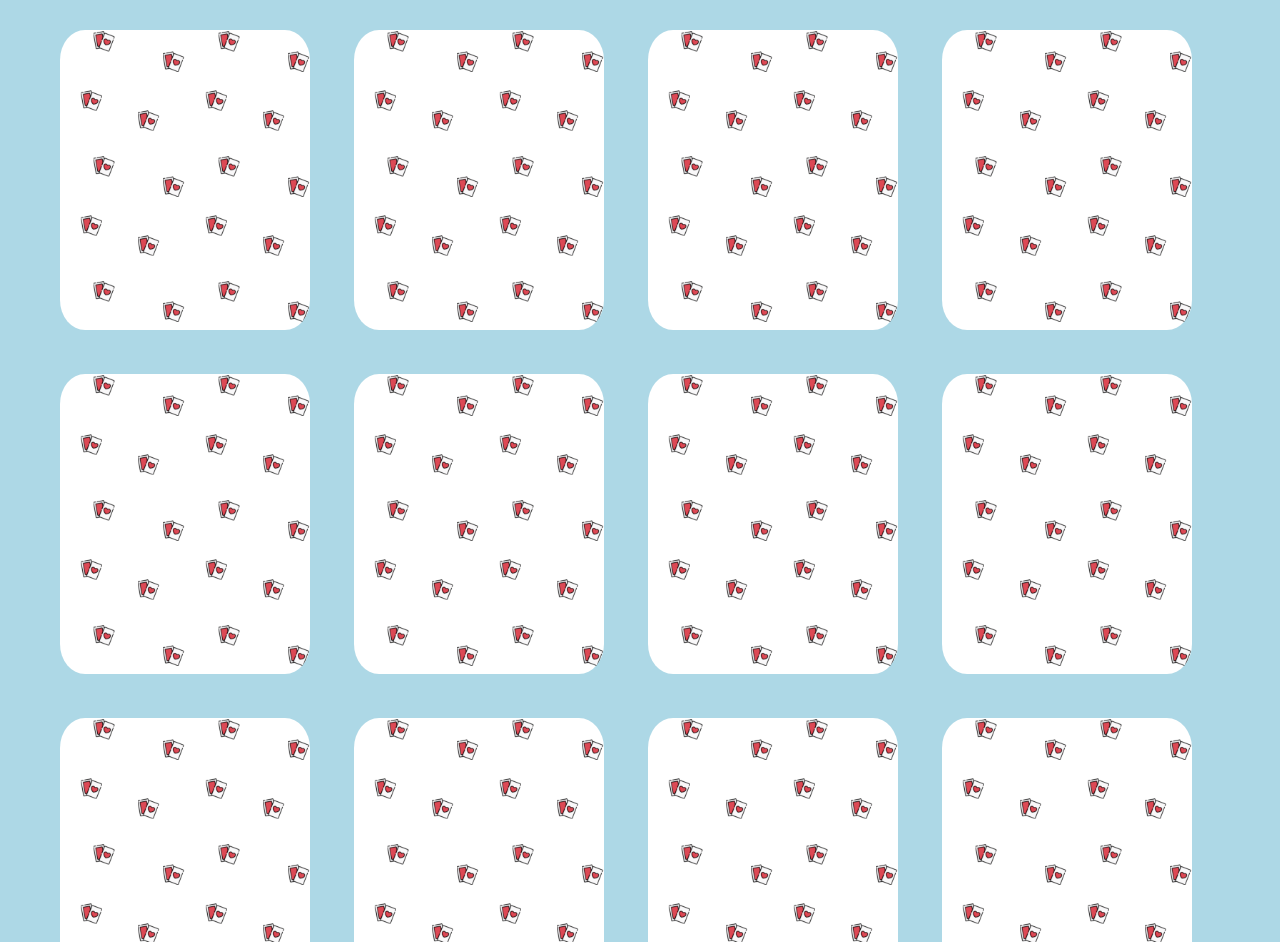
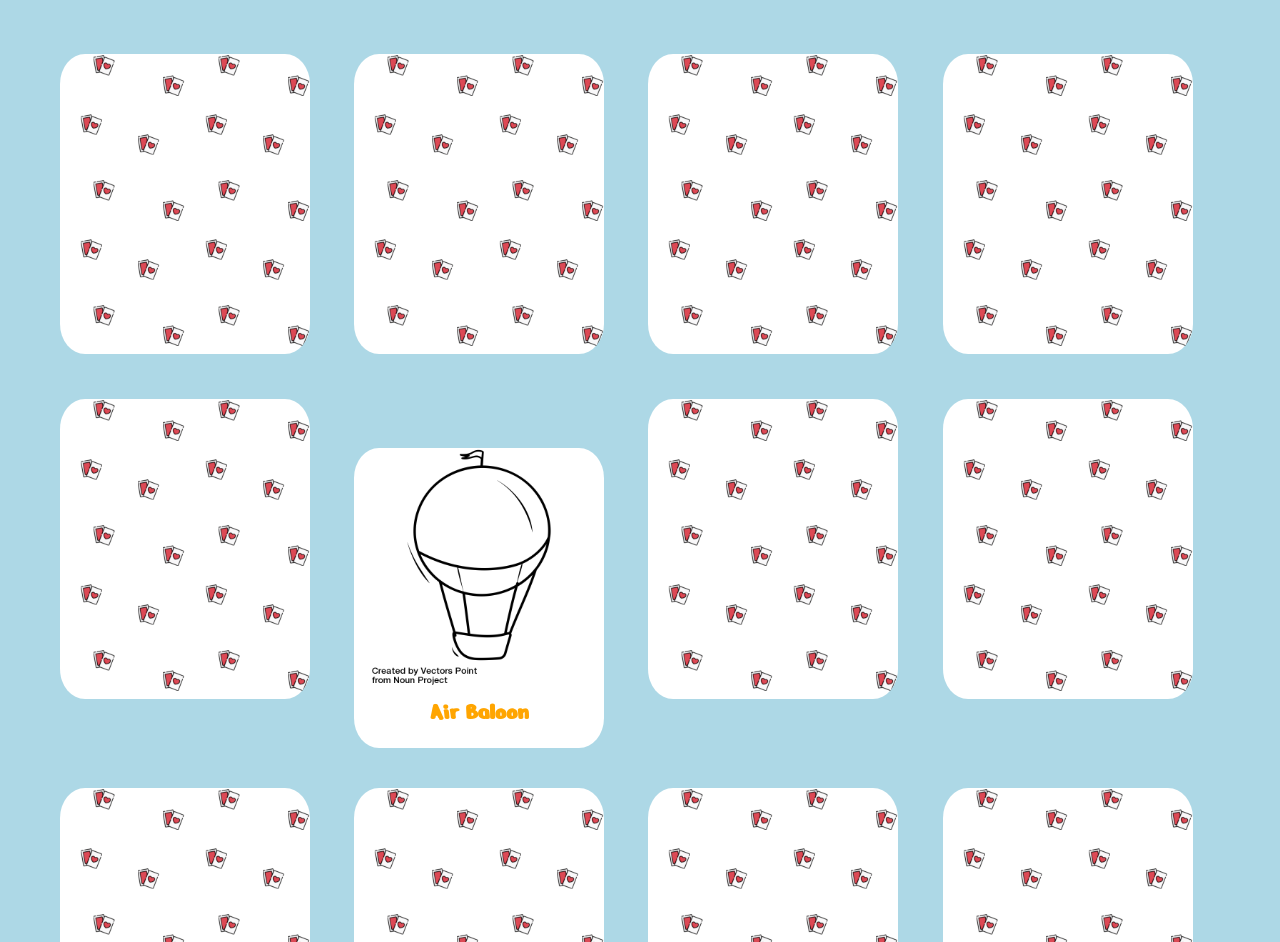
Before and after one commit to giuseppe-lana27/html-css-memory, a plain HTML site: page index.html in a window 1280 px wide. Shown: the part 87-1029 px from the top of the page. Drawn offline with Linux system fonts and the light colour scheme.

Commit message:
Inserimento carta scoperta e modifica font

```diff
--- a/css/style.css
+++ b/css/style.css
@@ -5,22 +5,20 @@
 }
 body{
   background-color: #ADD8E6;
-
+  font-family: 'Nerko One', cursive;
 }
 
 .titolo{
   text-align: center;
   margin-top: 10px;
+  font-size: 50px;
 }
-
 main{
   margin-top: 50px;
 }
 .container{
   width: 1200px;
   margin: auto;
-
-
 }
 
 .box-img{
@@ -56,6 +54,17 @@ main{
   display: block;
 }
 
+.carta-scoperta{
+  background-color: white;
+  background-image: none;
+}
+.carta-scoperta img{
+  display: block;
+}
+.carta-scoperta .nome-carta{
+  display: block;
+}
+
 footer{
   text-align: center;
 }
--- a/index.html
+++ b/index.html
@@ -2,6 +2,8 @@
 <html lang="en" dir="ltr">
   <head>
     <meta charset="utf-8">
+    <link rel="preconnect" href="https://fonts.gstatic.com">
+    <link href="https://fonts.googleapis.com/css2?family=Nerko+One&display=swap" rel="stylesheet">
     <link rel="stylesheet" href="css/style.css">
     <title>Memory Game</title>
   </head>
@@ -48,7 +50,7 @@
           <h2 class="nome-carta">Bicycle</h2>
         </div>
 
-        <div class="box-img">
+        <div class="box-img carta-scoperta">
           <img src="img/noun_air_balloon_3134741.png" alt="Air Baloon">
           <h2 class="nome-carta">Air Baloon</h2>
         </div>
```
